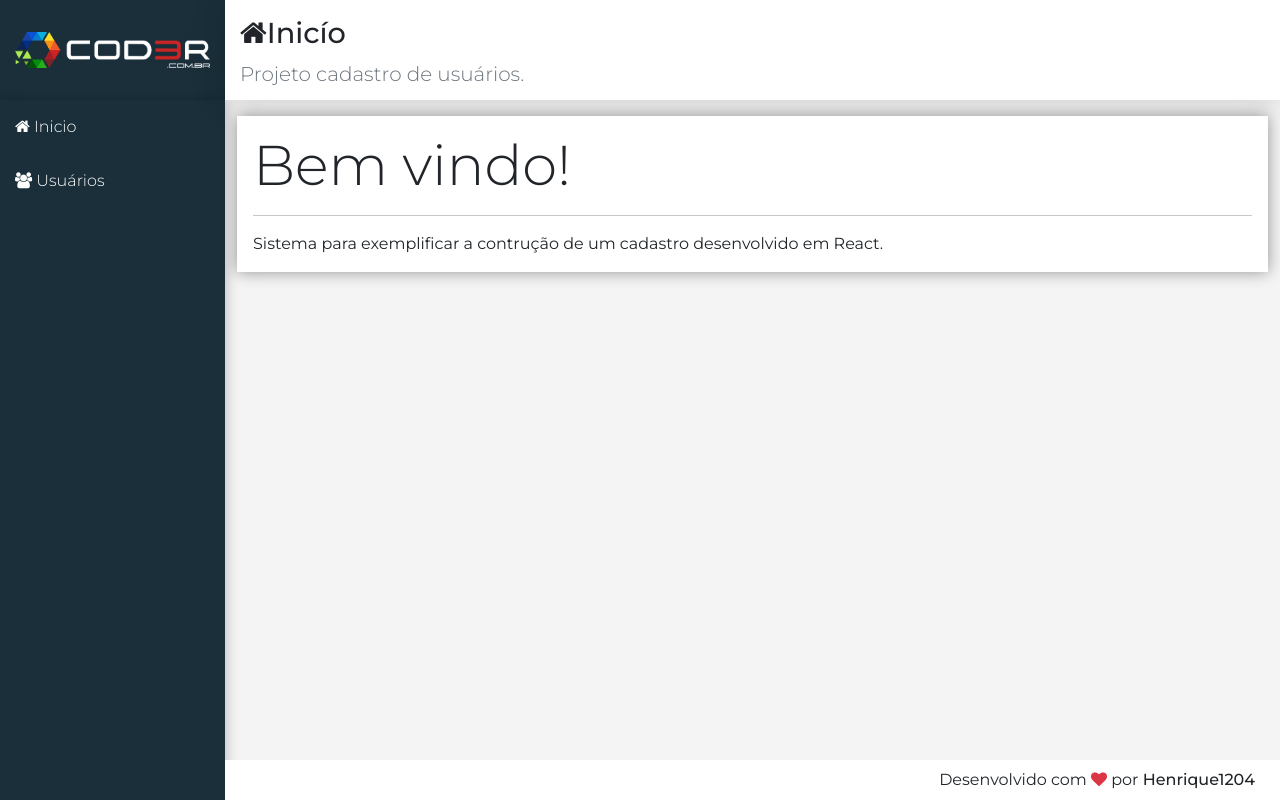
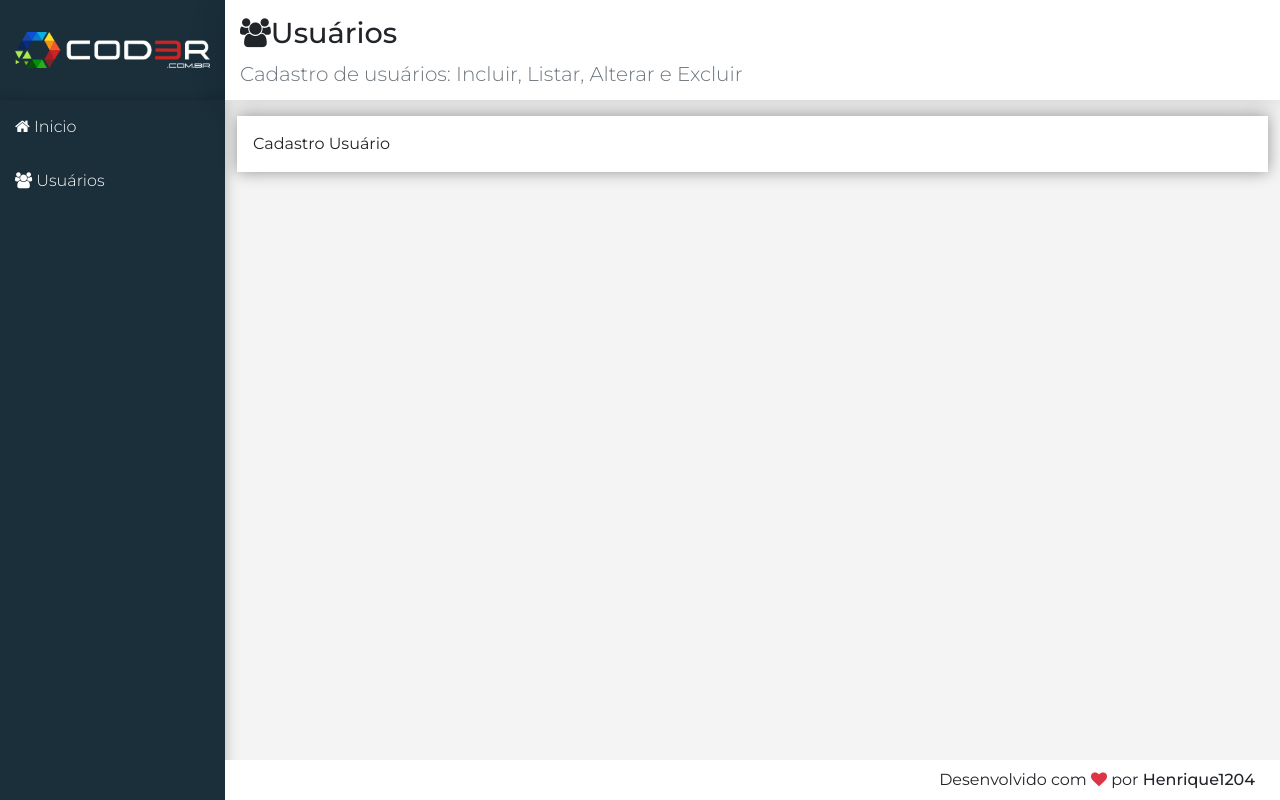
Before and after one commit to Henrique1204/Cadastro-com-React, a React (Create React App) app: page /users in a window 1280 px wide. Built offline with nearby package versions, Linux system fonts and the light colour scheme.

Commit message:
Implementar navegacao com react-router-dom

```diff
--- a/src/App.js
+++ b/src/App.js
@@ -6,15 +6,26 @@ import Logo from "./Componentes/Logo/Logo.js";
 import Nav from "./Componentes/Nav/Nav.js";
 import Home from "./Componentes/Home.js";
 import Footer from "./Componentes/Footer/Footer.js";
+import CadastroUsuario from "./Componentes/CadastroUsuario/CadastroUsuario.js";
+// Importando componentes para rotas.
+import { BrowserRouter, Routes, Route } from "react-router-dom";
 
 const App = ()  => {
   return (
-    <div className="App">
-      <Logo />
-      <Nav />
-      <Home />
-      <Footer />
-    </div>
+    <BrowserRouter>
+      <div className="App">
+        <Logo />
+        <Nav />
+
+        <Routes>
+          <Route path="/"  element={<Home />} />
+          <Route path="/users"  element={<CadastroUsuario />} />
+          <Route path="*"  element={<Home />} />
+        </Routes>
+
+        <Footer />
+      </div>
+    </BrowserRouter>
   );
 };
 
--- /dev/null
+++ b/src/Componentes/CadastroUsuario/CadastroUsuario.js
@@ -0,0 +1,17 @@
+import React from "react";
+// Importando componentes da interface.
+import Main from "../Main/Main.js";
+
+const CadastroUsuario = () => {
+    return (
+        <Main
+            icon="users"
+            titulo="Usuários"
+            subtitulo="Cadastro de usuários: Incluir, Listar, Alterar e Excluir"
+        >
+            Cadastro Usuário
+        </Main>
+    );
+};
+
+export default CadastroUsuario;
--- a/src/Componentes/Nav/Nav.js
+++ b/src/Componentes/Nav/Nav.js
@@ -1,6 +1,8 @@
 import React from "react";
 // Importando estilos do componente.
 import estilos from "./Nav.module.css";
+// Importando componentes para rotas.
+import { NavLink } from "react-router-dom";
 
 const Nav = () => {
     return (
@@ -8,15 +10,15 @@ const Nav = () => {
             <nav className={estilos.menu}>
                 <ul>
                     <li>
-                        <a href="/">
+                        <NavLink to="/">
                             <i className="fa fa-home"></i> Inicio
-                        </a>
+                        </NavLink>
                     </li>
 
                     <li>
-                        <a href="/users">
+                        <NavLink to="/users">
                             <i className="fa fa-users"></i> Usuários
-                        </a>
+                        </NavLink>
                     </li>
                 </ul>
             </nav>
```
